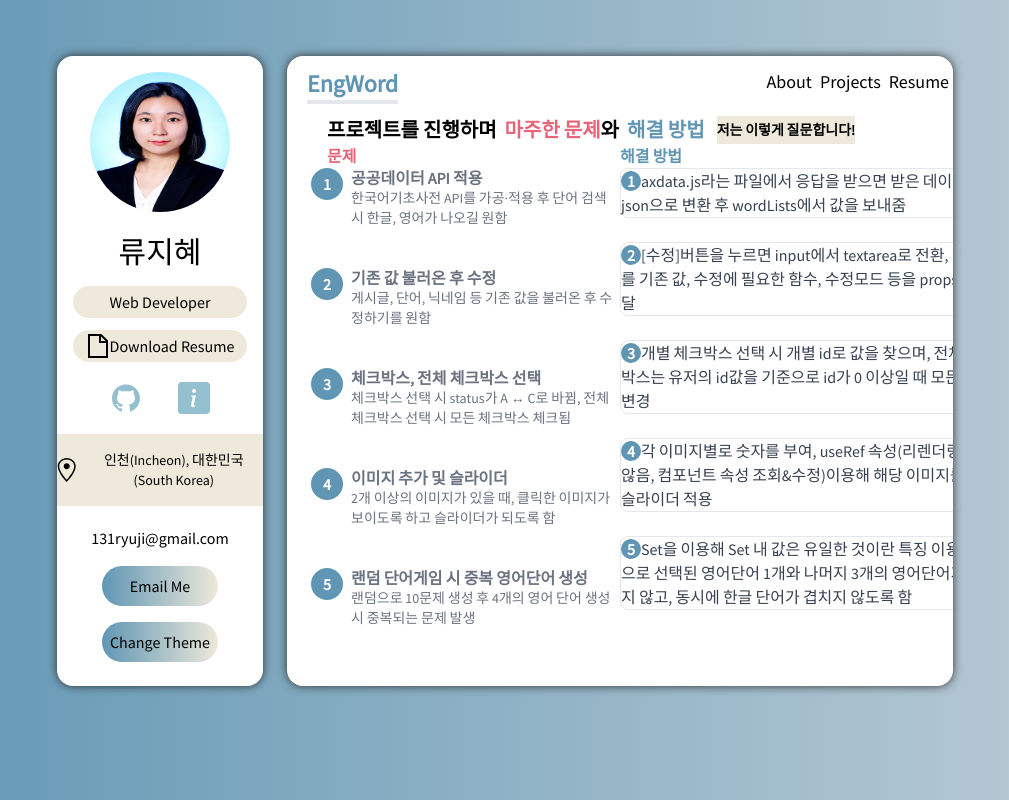
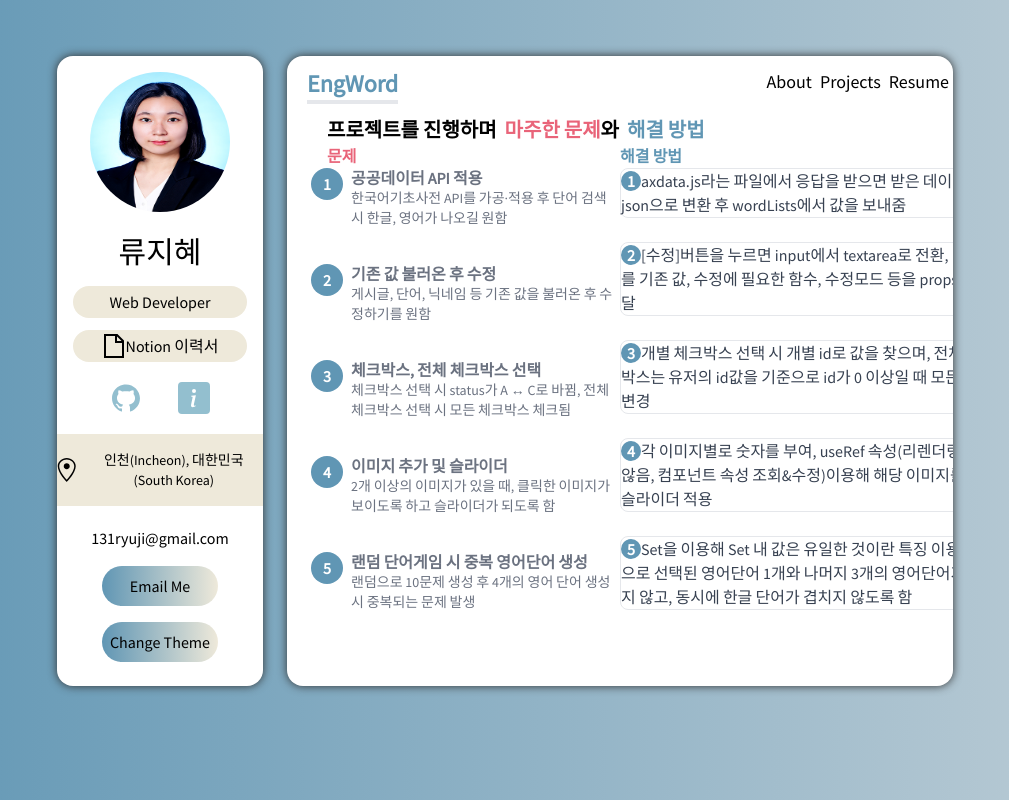
Before and after one commit to 0131ryu/portfolio, a Next.js app: page /main in a window 1280 px wide. Shown: the whole page, without its empty margins (135-1144 px from the left). Built offline with nearby package versions, Linux system fonts and the light colour scheme.

Commit message:
notion 주소 추가 및 MainCard, TimeLine motion 추가

```diff
--- a/components/MainCard.tsx
+++ b/components/MainCard.tsx
@@ -1,5 +1,7 @@
 import { IMain } from '@/type'
 import React, { FunctionComponent } from 'react'
+import { motion } from "framer-motion";
+import { fadeInUp, stagger } from "@/animations"
 
 const MainCard:FunctionComponent<{main: IMain}> = ({
     main: { id, answer, category, deployed_url }
@@ -12,15 +14,16 @@ const MainCard:FunctionComponent<{main: IMain}> = ({
   }
 
   return (
-    <div className="mb-4 bg-white border border-gray-200 rounded-lg shadow lg:mb-6 lg:w-96 hover:bg-gray-100 dark:bg-gray-800 dark:border-gray-700 dark:hover:bg-gray-700">
+    <motion.div className="mb-4 bg-white border border-gray-200 rounded-lg shadow lg:mb-6 lg:w-96 hover:bg-gray-100 dark:bg-gray-800 dark:border-gray-700 dark:hover:bg-gray-700"
+    variants={stagger} initial="initial" animate="animate">
         <a href={deployed_url}>
-          <div className='flex'>
+          <motion.div className='flex' variants={fadeInUp}>
           <p className="font-normal text-gray-700 dark:text-gray-400">
             <span className='w-5 h-5 px-1.5 font-bold rounded-full bg-dark-blue dark:bg-dark-red text-white dark:text-black'>{id}</span>
             {answer}</p>
-          </div>
+          </motion.div>
         </a>
-    </div>
+    </motion.div>
   )
 }
 
--- a/components/MainTimeLine.tsx
+++ b/components/MainTimeLine.tsx
@@ -1,5 +1,7 @@
 import { IMain } from '@/type'
 import React, { FunctionComponent } from 'react'
+import { motion } from "framer-motion";
+import { fadeInUp, stagger } from "@/animations"
 
 const MainTimeLine:FunctionComponent<{main: IMain}>= ({
     main: {id, name, question }
@@ -12,15 +14,18 @@ const MainTimeLine:FunctionComponent<{main: IMain}>= ({
     }
 
   return (
-     <ol className="relative text-gray-500 dark:border-gray-700 dark:text-gray-400">
-        <li className="mb-10 ml-6">
+     <motion.div className="relative text-gray-500 dark:border-gray-700 dark:text-gray-400"
+        variants={stagger} initial="initial" animate="animate">
+        <div className="ml-6 mb-9">
             <span className="absolute flex items-center justify-center w-8 h-8 rounded-full bg-dark-blue -left-4 ring-4 ring-white dark:ring-gray-900 dark:bg-dark-red ">
-                <p className="w-5 h-5 mb-1 ml-3 font-bold text-white dark:text-black">{id}</p>
+                <motion.p className="w-5 h-5 mb-1 ml-3 font-bold text-white dark:text-black"
+                variants={fadeInUp}>{id}</motion.p>
             </span>
-            <h3 className="font-bold leading-tight">{name}</h3>
-            <p className="text-sm">{question}</p>
-        </li>
-    </ol>
+            <motion.h3 className="font-bold leading-tight"
+            variants={fadeInUp}>{name}</motion.h3>
+            <motion.p className="text-sm" variants={fadeInUp}>{question}</motion.p>
+        </div>
+    </motion.div>
   )
 }
 
--- a/components/Sidebar.tsx
+++ b/components/Sidebar.tsx
@@ -27,10 +27,9 @@ const Sidebar = () => {
             류지혜</h3>
             <p className="px-2 py-1 my-3 rounded-full bg-light-beige dark:bg-gray-beige dark:text-black">Web Developer</p>
             <a className="flex items-center justify-center px-2 py-1 my-3 rounded-full bg-light-beige dark:bg-gray-beige dark:text-black"
-                href="/asset/ryujihye.pdf"
-                download="ryujihye_resume">
+                href="https://oxidized-buttercup-c6d.notion.site/81e9980c6790429e9249368edc78f390" target='_blank'>
                 <GrDocument className="w-6 h-6" />
-                <p>Download Resume</p>
+                <p>Notion 이력서</p>
             </a>
             {/* icons */}
             <div className="flex items-center w-9/12 my-5 justify-evenly text-light-blue dark:text-dark-red md:w-full ml-14 md:ml-3 lg:ml-0">
--- a/pages/main.tsx
+++ b/pages/main.tsx
@@ -10,7 +10,6 @@ const main = () => {
    <h2 className="flex px-10 text-lg font-bold lg:text-xl">프로젝트를 진행하며 &nbsp;
         <span className='text-dark-red'>마주한 문제</span>와 &nbsp;
         <span className='text-dark-blue'>해결 방법</span>
-        <button className='bg-light-beige text-xs lg:text-sm ml-3'>저는 이렇게 질문합니다!</button>
     </h2>
     <div className="flex px-10">
         <div className='w-3/6'>
```
